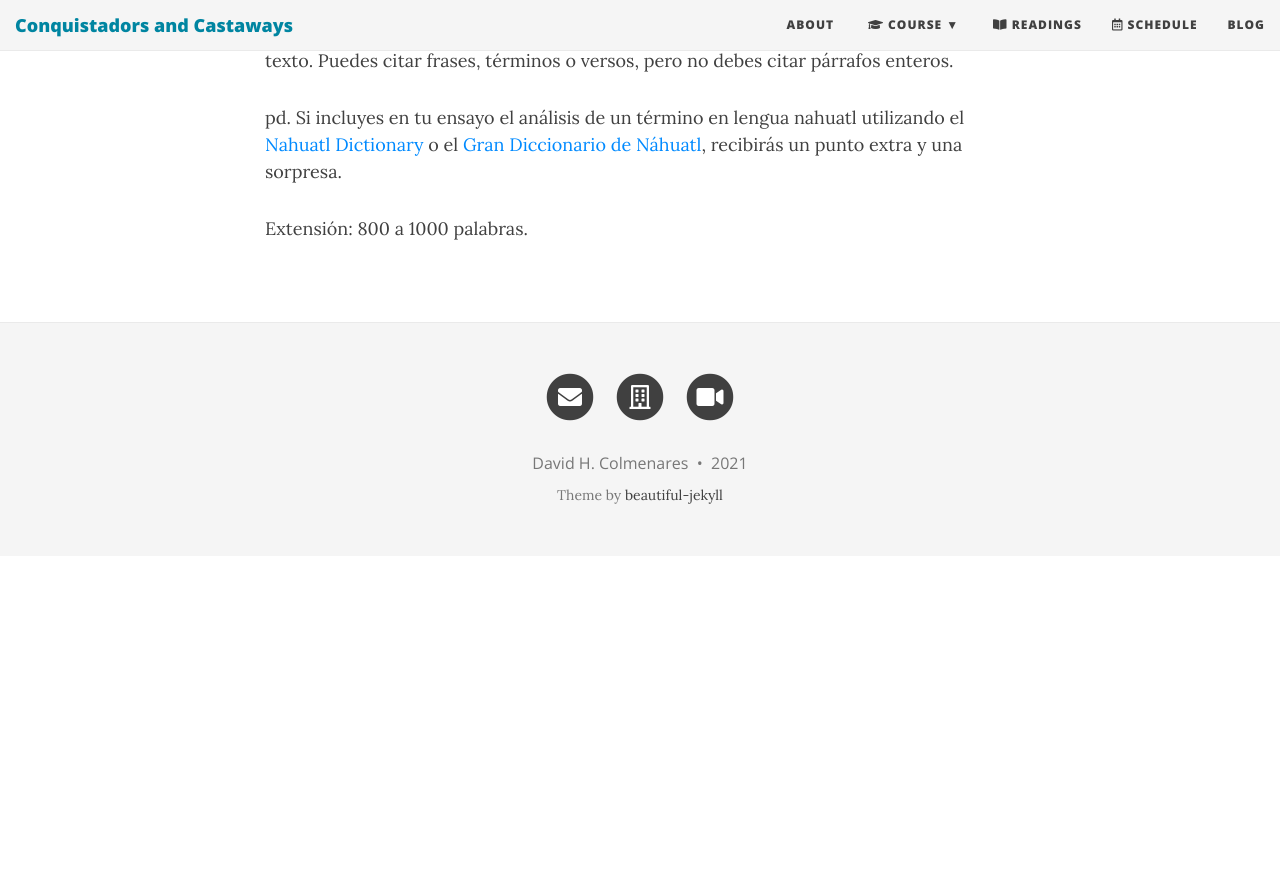
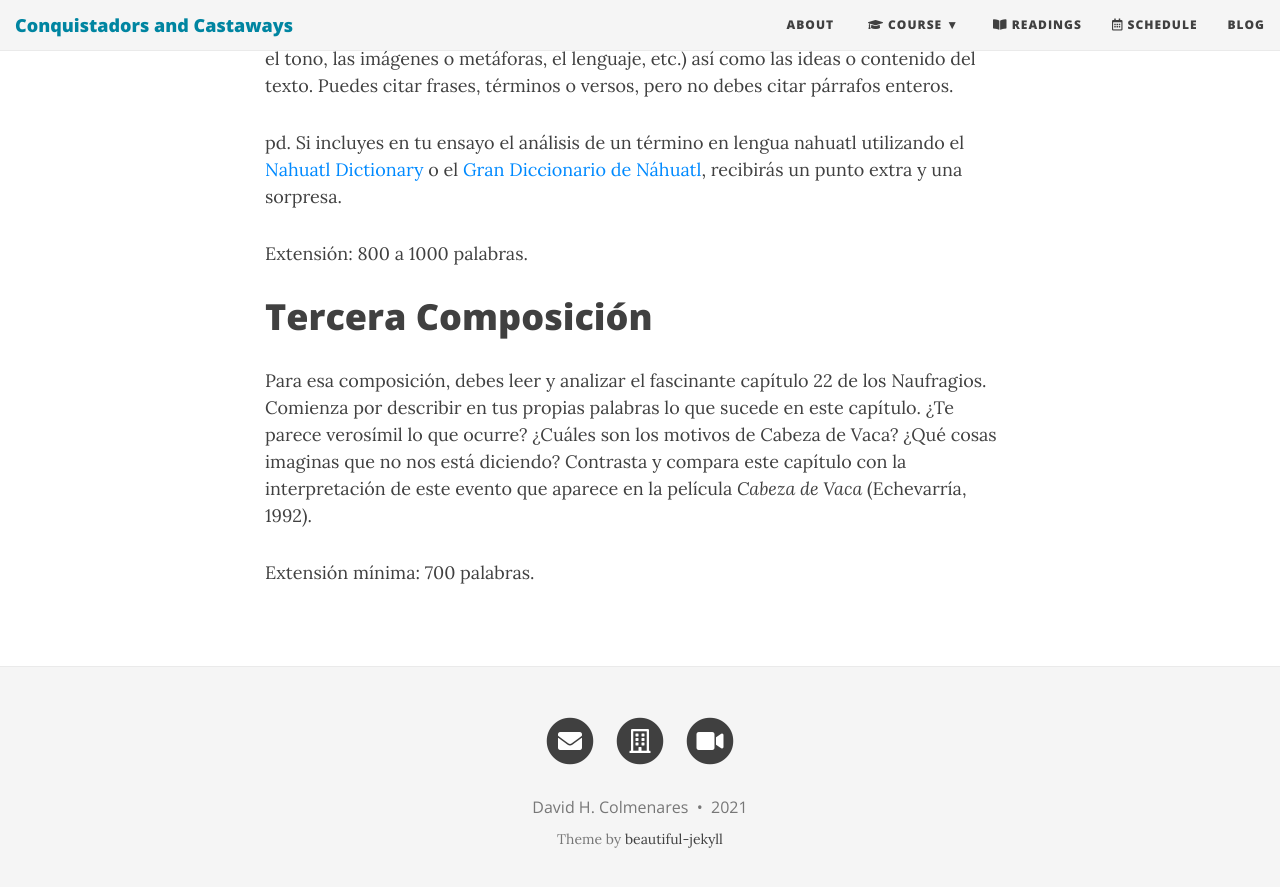
Before and after one commit to Hipomenes/ls452, a Jekyll site: the page built from assignments.md, in a window 1280 px wide and 900 px high, scrolled down 1997 px. Shown: the top 887 px of the window. Built offline with Jekyll 4.4.1, drawn with Linux system fonts in a browser that asks for light colours; nearby versions of some CDN libraries; before the commit the page ends 2553 px from its top, so only the background shows below that.

Commit message:
Update assignments.md

```diff
--- a/assignments.md
+++ b/assignments.md
@@ -38,3 +38,12 @@ Comienza por elegir alguno de los textos indígenas que hemos leído. Puede ser
 pd. Si incluyes en tu ensayo el análisis de un término en lengua nahuatl utilizando el [Nahuatl Dictionary](https://nahuatl.uoregon.edu/) o el [Gran Diccionario de Náhuatl](https://gdn.iib.unam.mx/), recibirás un punto extra y una sorpresa.
 
 Extensión: 800 a 1000 palabras.
+
+# Tercera Composición
+
+Para esa composición, debes leer y analizar el fascinante capítulo 22 de los Naufragios.
+Comienza por describir en tus propias palabras lo que sucede en este capítulo. ¿Te parece verosímil lo que ocurre?
+¿Cuáles son los motivos de Cabeza de Vaca? ¿Qué cosas imaginas que no nos está diciendo?
+Contrasta y compara este capítulo con la interpretación de este evento que aparece en la película *Cabeza de Vaca* (Echevarría, 1992).
+
+Extensión mínima: 700 palabras.
```
